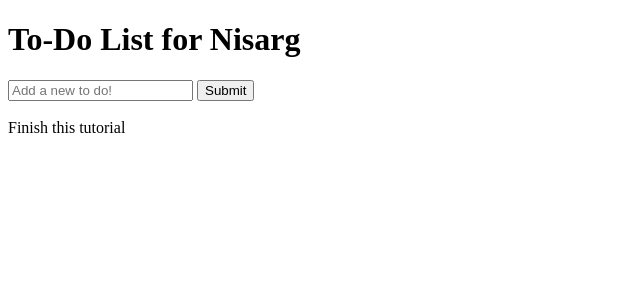
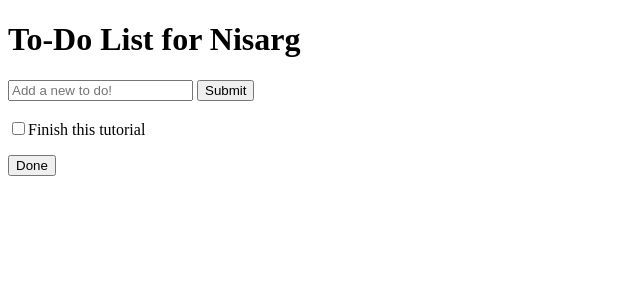
Before and after one commit to nisarg73/DRF-Angular-ToDo, a Django app: page / in a window 1280 px wide. Shown: the top 300 px of the page, without its empty margins (0-640 px from the left). Run offline with Django 3.2, Linux system fonts and the light colour scheme; some libraries are stand-ins or nearby versions.

Commit message:
Done functionality added

```diff
--- a/static/js/todo.js
+++ b/static/js/todo.js
@@ -1,8 +1,17 @@
 var app = angular.module('toDo', []);
 app.controller('toDoController', function($scope){
-	$scope.todoList = [{todoText: 'Finish this tutorial'}]
-	$scope.todoAdd = function(){
-		$scope.todoList.push({todoText: $scope.todoInput});
-		$scope.todoInput = '';
-	};
+	$scope.todoList = [{todoText: 'Finish this tutorial', done: false}]
+    $scope.todoAdd = function() {
+        $scope.todoList.push({todoText: $scope.todoInput, done: false});
+        $scope.todoInput = '';
+    };
+	$scope.remove = function() {
+        var oldList = $scope.todoList;
+        $scope.todoList = [];
+        angular.forEach(oldList, function(todo) {
+            if (!todo.done) {
+                $scope.todoList.push(todo);
+            }
+        })
+    }
 })
--- a/templates/todo/index.html
+++ b/templates/todo/index.html
@@ -16,8 +16,12 @@
 	<br>
 
 	<div ng-repeat="todo in todoList">
-        <span ng-bind="todo.todoText"></span>
+        <input type="checkbox" ng-model="todo.done"><span ng-bind="todo.todoText"></span>
     </div>
+
+    <p>
+    	<button ng-click="remove()">Done</button>
+    </p>
 
 	<script src="https://ajax.googleapis.com/ajax/libs/angularjs/1.7.8/angular.min.js"></script>
 
```
